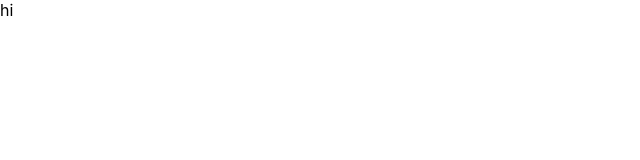
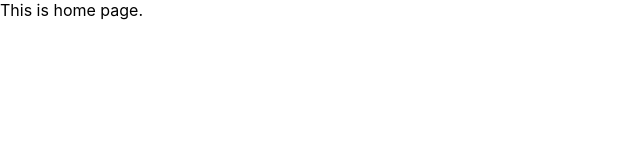
Before and after one commit to janrosado/box-office, a React (Create React App) app: page / in a window 1280 px wide. Shown: the top 160 px of the page, without its empty margins (0-640 px from the left). Built offline with nearby package versions, Linux system fonts and the light colour scheme.

Commit message:
Add react router

```diff
--- a/package.json
+++ b/package.json
@@ -8,6 +8,8 @@
     "@testing-library/user-event": "^12.7.1",
     "react": "^17.0.1",
     "react-dom": "^17.0.1",
+    "react-router": "^5.2.0",
+    "react-router-dom": "^5.2.0",
     "react-scripts": "4.0.2",
     "web-vitals": "^1.1.0"
   },
--- a/src/App.js
+++ b/src/App.js
@@ -1,10 +1,20 @@
 import React from 'react';
+import {Switch, Route } from 'react-router-dom';
 
 function App() {
   return (
-    <div>
-      hi
-    </div>
+    <Switch>
+      <Route exact path="/">
+          This is home page.
+      </Route>
+      <Route exact path="/starred">
+          This is starred
+      </Route>
+      <Route>
+        <h1>404 - Not Found.</h1>
+        <p>Oops! Page Not Found.</p>
+      </Route>
+    </Switch>
   );
 }
 
--- a/src/index.js
+++ b/src/index.js
@@ -1,11 +1,15 @@
 import React from 'react';
 import ReactDOM from 'react-dom';
+import {BrowserRouter} from 'react-router-dom';
 import './index.css';
 import App from './App';
 import reportWebVitals from './reportWebVitals';
 
 ReactDOM.render(
-    <App />, document.getElementById('root')
+    <BrowserRouter>
+        <App />
+    </BrowserRouter>,
+    document.getElementById('root')
 );
 
 // If you want to start measuring performance in your app, pass a function
```
Also changed, not shown: 1 other file (tests, documents, lock files or other folders).
